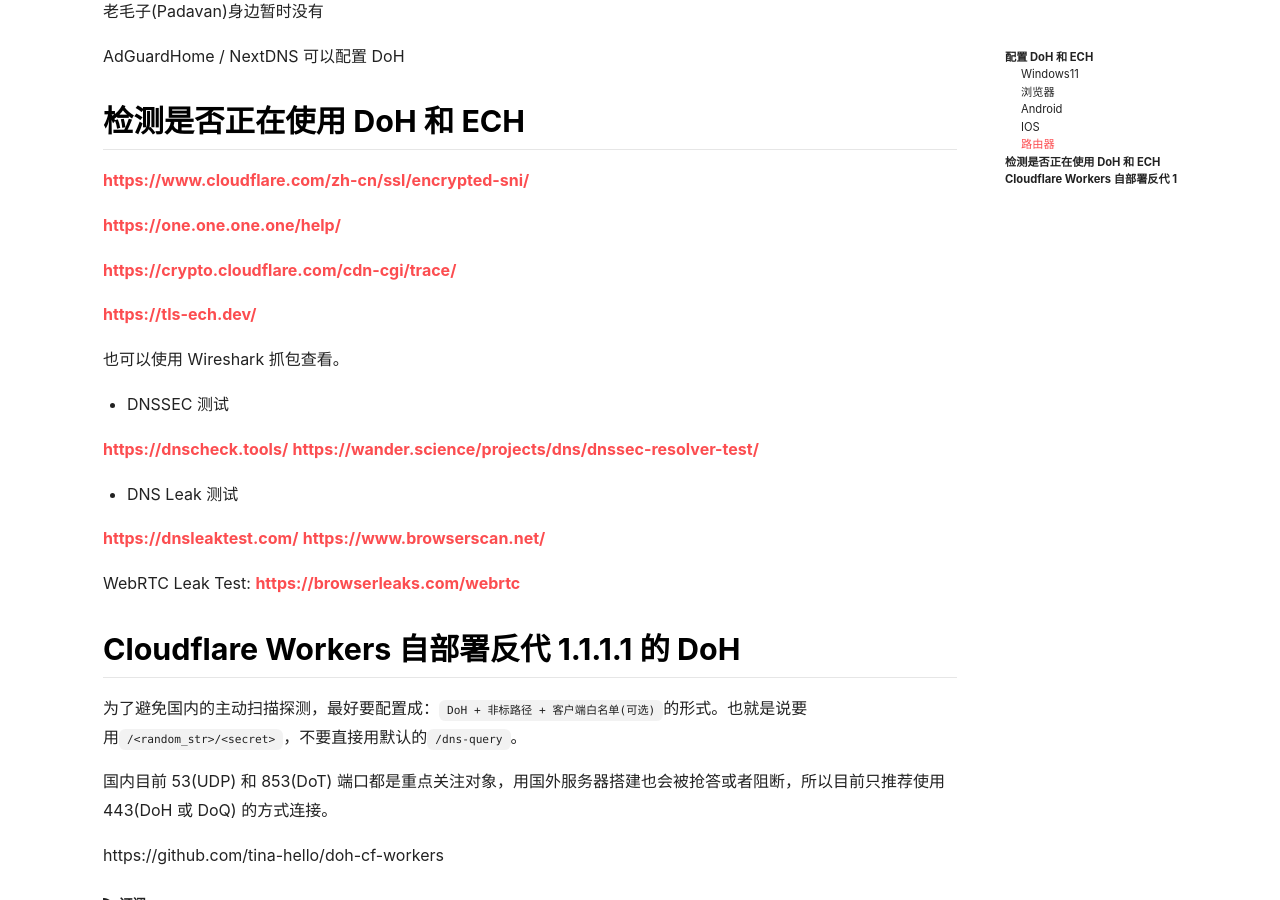
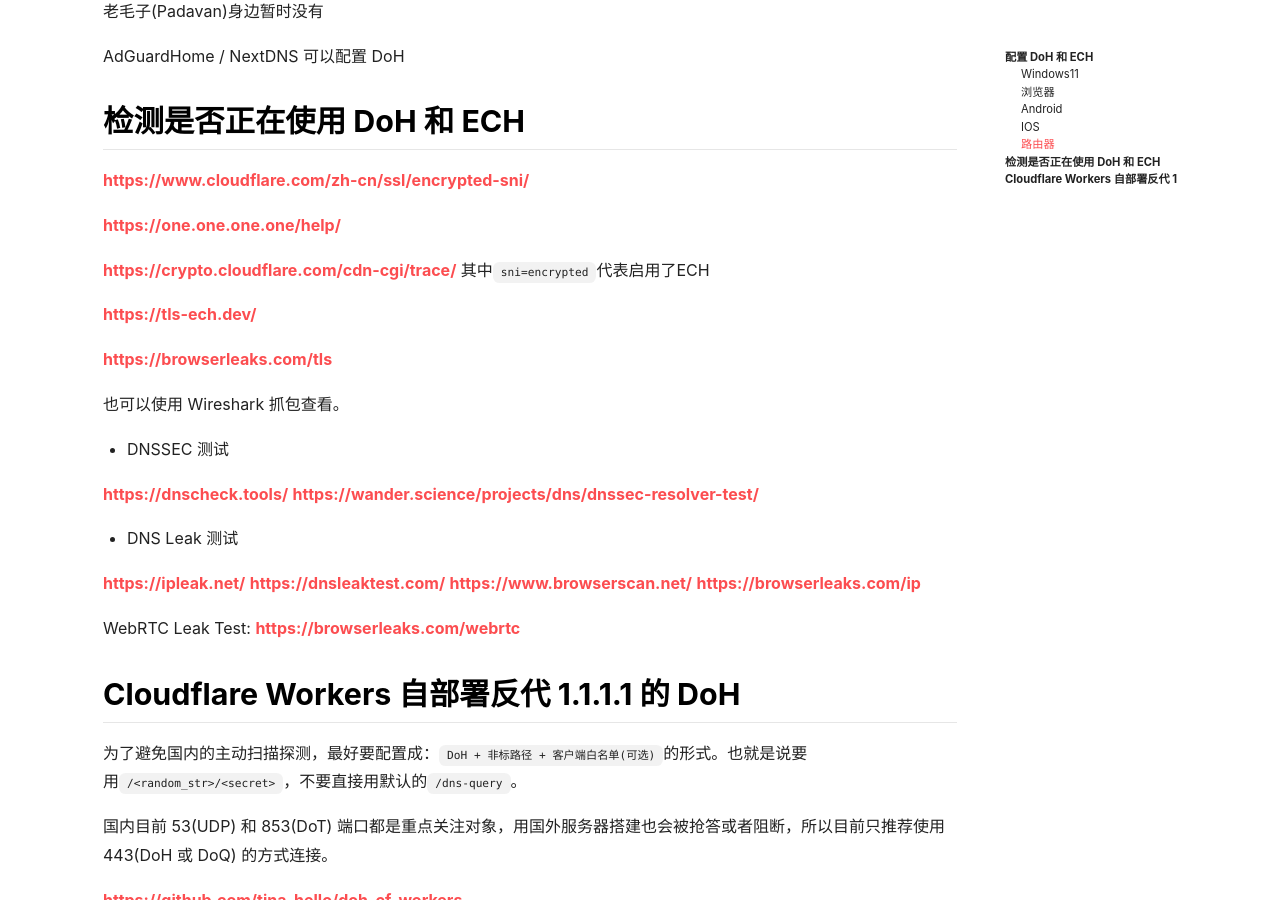
Before and after one commit to ittuann/ittuann.github.io, a Jekyll site: the page built from _posts/2022-05-10-DoHandECH.md, in a window 1280 px wide and 900 px high, scrolled down 3176 px. Built offline with Jekyll 4.4.1, drawn with Linux system fonts in a browser that asks for light colours; nearby versions of some CDN libraries; comment, search, counter and statistics services are not loaded.

```diff
--- a/_posts/2022-05-10-DoHandECH.md
+++ b/_posts/2022-05-10-DoHandECH.md
@@ -150,9 +150,11 @@ AdGuardHome / NextDNS 可以配置 DoH
 
 <https://one.one.one.one/help/>
 
-<https://crypto.cloudflare.com/cdn-cgi/trace/>
+<https://crypto.cloudflare.com/cdn-cgi/trace/> 其中`sni=encrypted`代表启用了ECH
 
 <https://tls-ech.dev/>
+
+<https://browserleaks.com/tls>
 
 也可以使用 Wireshark 抓包查看。
 
@@ -163,8 +165,10 @@ AdGuardHome / NextDNS 可以配置 DoH
 
 - DNS Leak 测试
 
+<https://ipleak.net/>
 <https://dnsleaktest.com/>
 <https://www.browserscan.net/>
+<https://browserleaks.com/ip>
 
 WebRTC Leak Test: <https://browserleaks.com/webrtc>
 
@@ -174,4 +178,4 @@ WebRTC Leak Test: <https://browserleaks.com/webrtc>
 
 国内目前 53(UDP) 和 853(DoT) 端口都是重点关注对象，用国外服务器搭建也会被抢答或者阻断，所以目前只推荐使用 443(DoH 或 DoQ) 的方式连接。
 
-https://github.com/tina-hello/doh-cf-workers
+<https://github.com/tina-hello/doh-cf-workers>
```
Also changed, not shown: _posts/2022-11-18-DNSAdGuardHome.md (+5 -3 lines).
